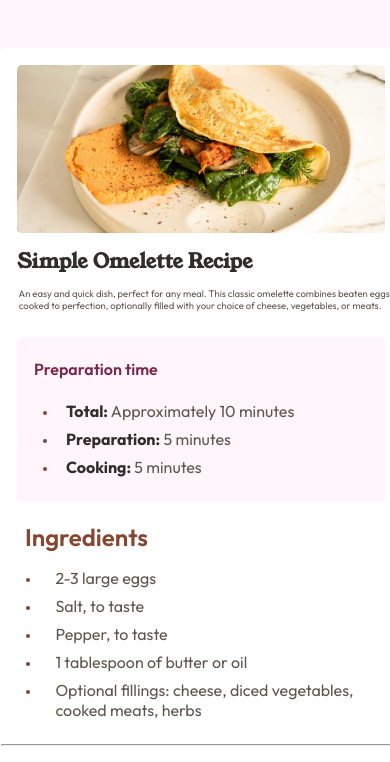
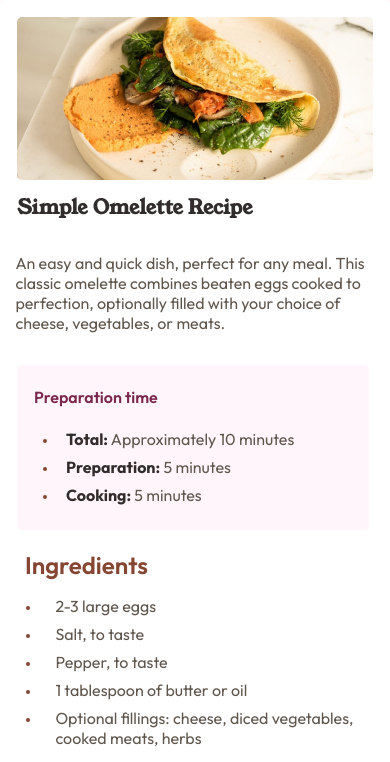
Before and after one commit to Sebascode20/Recipe-page, a plain HTML site: page index.html in a window 390 px wide. Shown: the top 762 px of the page. Drawn offline with Linux system fonts and the light colour scheme.

Commit message:
Recipe page mobile and modify some styles in desktop version

```diff
--- a/styles.css
+++ b/styles.css
@@ -5,7 +5,7 @@ body {
 }
 
 div {
-  width: 400px;
+  max-width: 420px;
   border: 1px solid transparent;
   margin: 3em auto;
   border-radius: 5px;
@@ -21,15 +21,12 @@ h1 {
   color: hsl(24, 5%, 18%);
 }
 
-h1 + p {
-  font-size: 9.5px;
-}
-
 h1 + p,
 h2 + p {
   color: hsl(30, 10%, 34%);
   white-space: pre;
   margin-top: 0;
+  font-size: 10px;
 }
 
 h2 {
@@ -74,7 +71,7 @@ img {
   width: calc(100% - 2em);
   height: auto;
   object-fit: cover;
-  margin:  1em 1em 0 1em;
+  margin: 1em 1em 0 1em;
   border-radius: 5px;
 }
 
@@ -133,3 +130,24 @@ td {
   color: hsl(14, 45%, 36%);
   font-weight: 700;
 }
+
+@media screen and (max-width: 600px) {
+  div {
+    margin: 0 auto;
+  }
+
+  h1 + p,
+  h2 + p {
+    font-size: 16px;
+    white-space: wrap;
+    margin: 2rem 0.9rem;
+  }
+
+  h2 + p {
+    margin: 1rem 1.5rem;
+  }
+
+  .preparation-time {
+    width: 350px;
+  }
+}
```
Also changed, not shown: index.html (+2 -2 lines).
